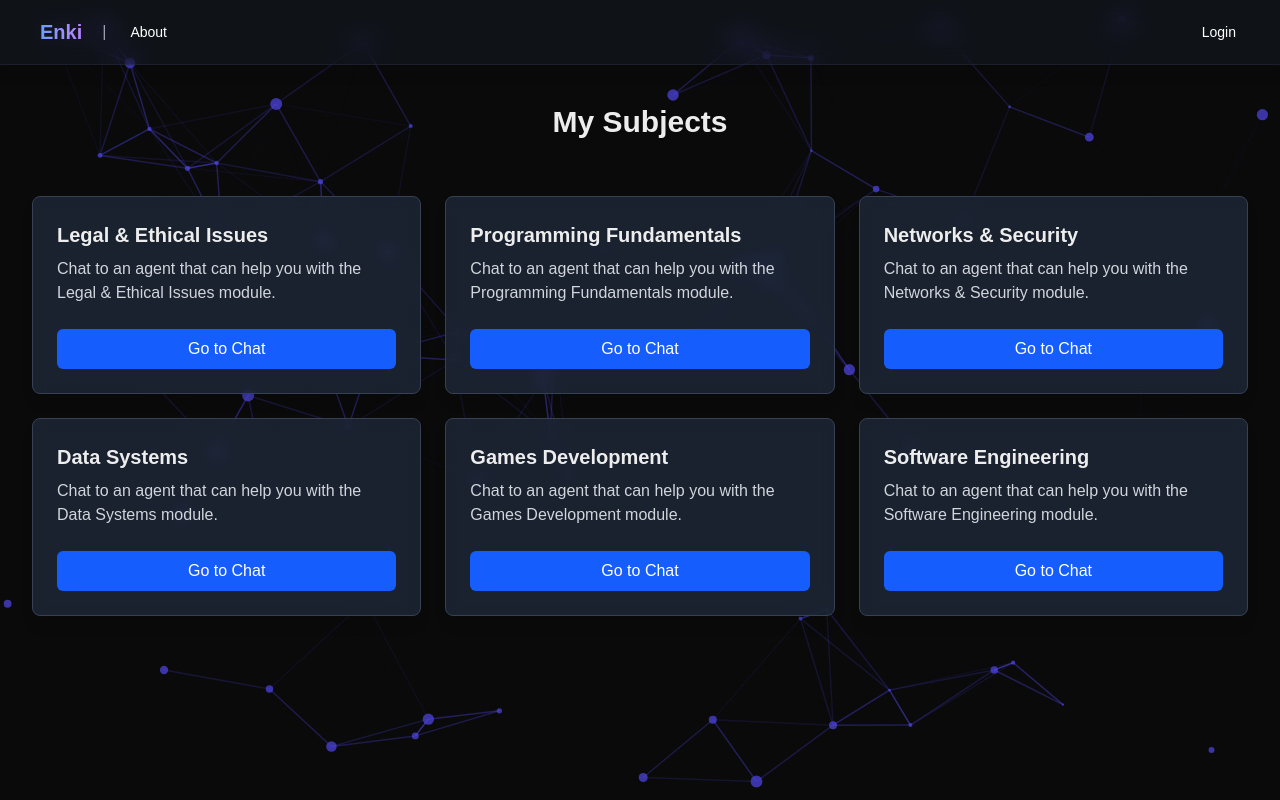
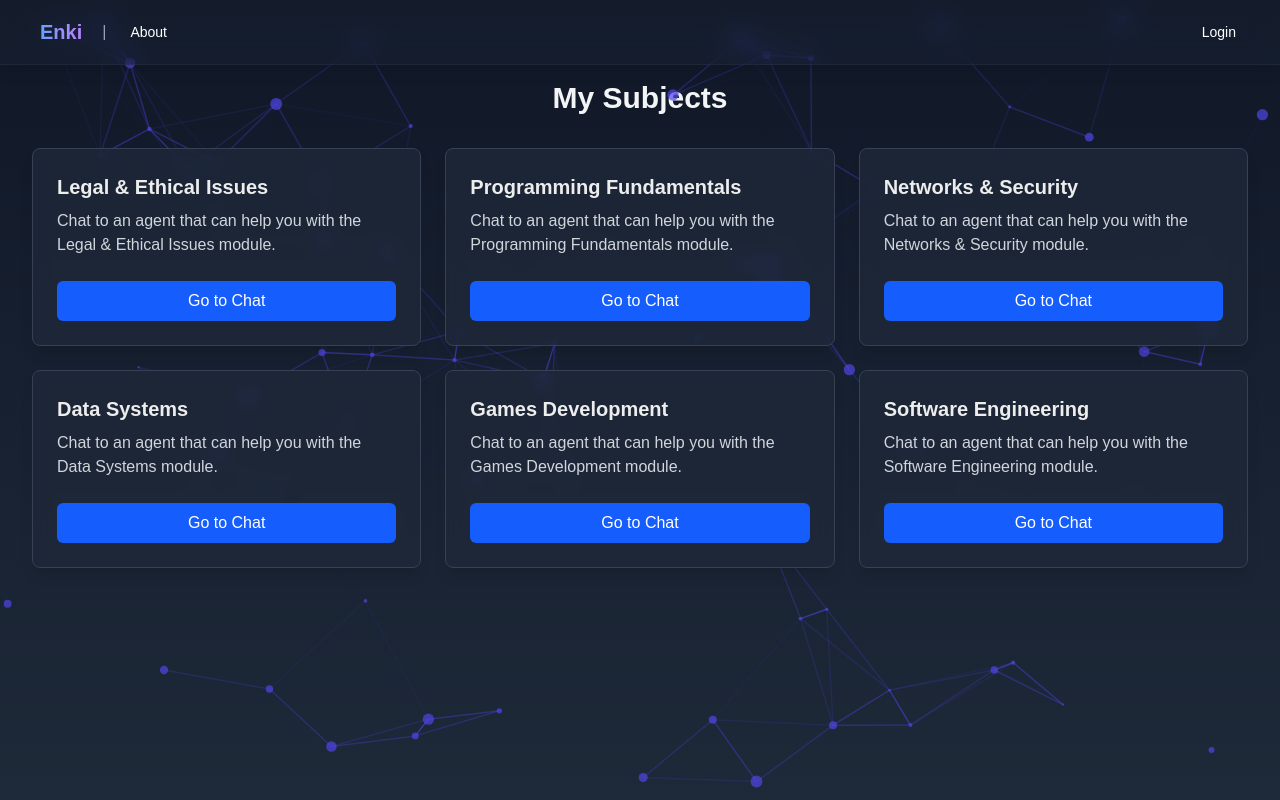
Before and after one commit to Lee-RoyDobson/Team-Project-Enki, a Next.js app in the folder enki/: page /student/dashboard in a window 1280 px wide. Built offline with nearby package versions, Linux system fonts and the light colour scheme.

Commit message:
Update page.tsx

```diff
--- a/enki/src/app/student/dashboard/page.tsx
+++ b/enki/src/app/student/dashboard/page.tsx
@@ -2,7 +2,6 @@
 
 import { useRouter } from 'next/navigation'
 import React from 'react'
-import Particles from '@/components/ParticlesBackground'
 import ParticlesBackground from '@/components/ParticlesBackground'
 
 export default function StudentDashboard() {
@@ -67,15 +66,11 @@ export default function StudentDashboard() {
   ]
 
   return (
-    <div className="min-h-screen p-8 pt-20 relative">
+    <div className="min-h-screen p-8 pt-20 relative bg-gradient-to-b from-gray-900 to-gray-800 overflow-hidden">
 
       <ParticlesBackground />
 
-      <br></br>
-
-      <h1 className="mb-8 text-3xl font-bold text-center">My Subjects</h1>
-
-      <br></br>
+      <h1 className="mb-8 text-3xl font-bold text-center text-gray-100">My Subjects</h1>
 
       <div className="grid grid-cols-1 md:grid-cols-2 lg:grid-cols-3 gap-6 max-w-7xl mx-auto">
         {subjects.map((subject) => (
```
